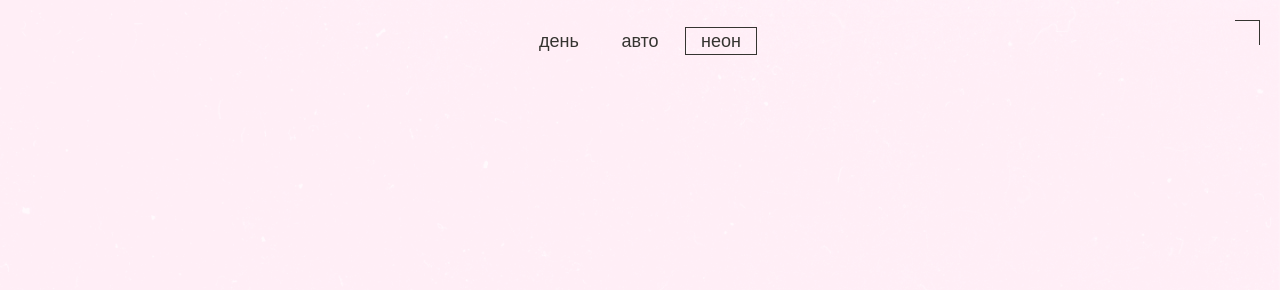
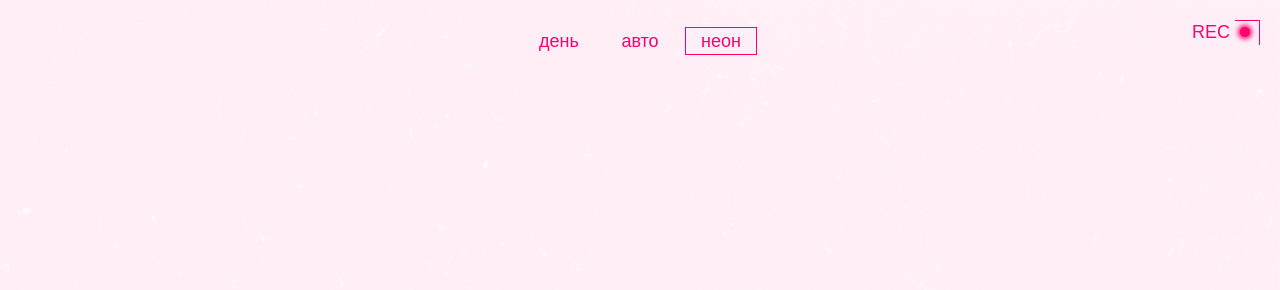
Before and after one commit to DaniilAf/slozhno-sosredotochitsya, a plain HTML site: page index.html in a window 1280 px wide. Both pictures are taken after a click on the button "неон". Shown: the top 290 px of the page. Drawn offline with Linux system fonts and the light colour scheme.

Commit message:
Update dark.css

```diff
--- a/styles/dark.css
+++ b/styles/dark.css
@@ -5,8 +5,12 @@
 */
 
 .page.theme_dark {
-  /* сохраните этот селектор в приведённом виде.
-    Так стили написанные ниже будут иметь больший вес,
-    чем стили в медиазапросе предпочтений пользователя
-  */
+  --background-color: var(--navy-blue, #000028);
+  --header-text-color: var(--pink, #db00ff);
+  --text-color: var(--light-pink, #f1b2ce);
+  --accent-color: var(--hot_pink, #ff0070);
+  --header__decor-element: var(--hot_pink, #ff0070);
+  --secondary-color: var(--hot-pink, #ff0070);
+
+  --rec-decor-visibility: visible;
 }
```
